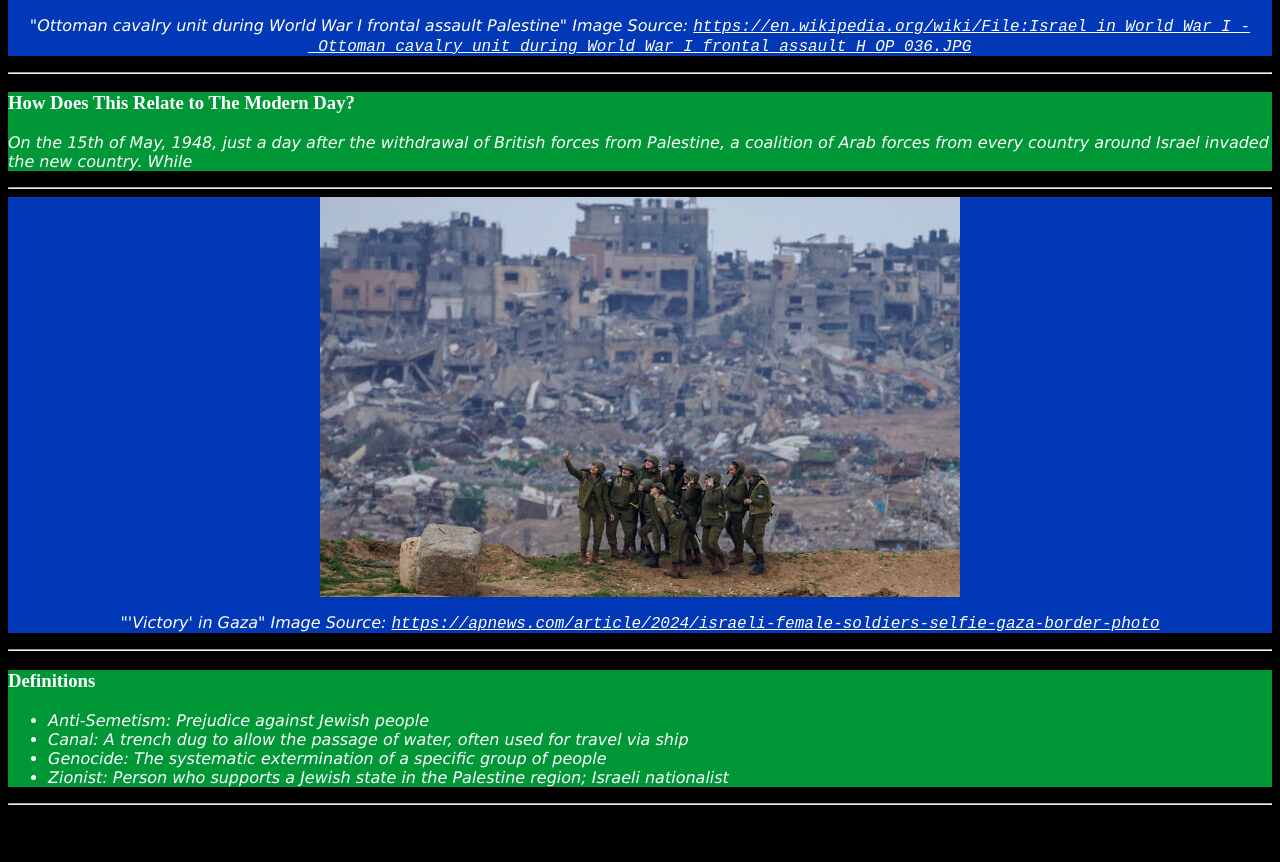
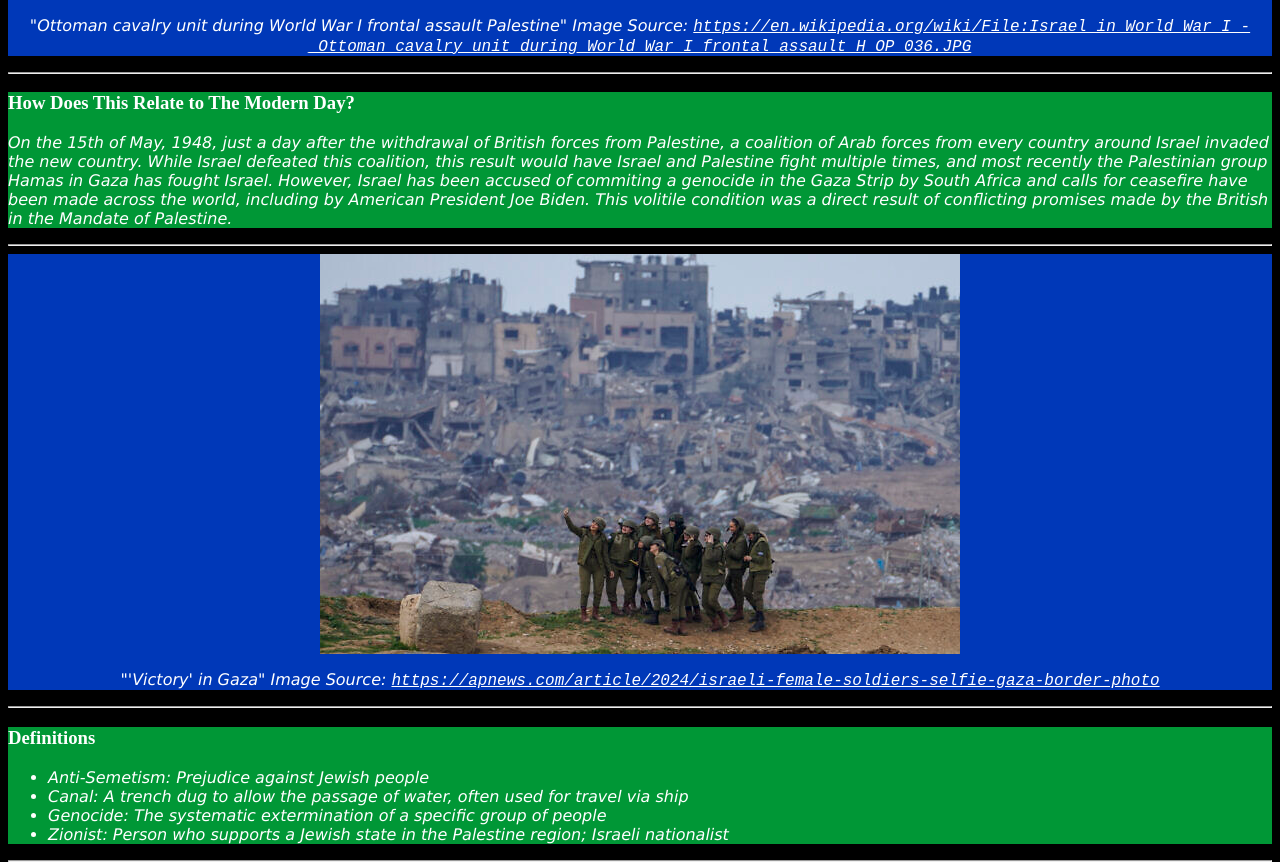
Before and after one commit to IndependentSchoolProjects/OtherFrontsProject, a plain HTML site: page index.html in a window 1280 px wide. Shown: the part 6123-6985 px from the top of the page. Before the commit the page ends 6928 px from the top, so only its background shows below. Drawn offline with Linux system fonts and the light colour scheme.

Commit message:
Update index.html

```diff
--- a/index.html
+++ b/index.html
@@ -83,7 +83,7 @@
         <div class="bg1" id="connections">
             <h3>How Does This Relate to The Modern Day?</h3>
             <p>
-                On the 15th of May, 1948, just a day after the withdrawal of British forces from Palestine, a coalition of Arab forces from every country around Israel invaded the new country. While
+                On the 15th of May, 1948, just a day after the withdrawal of British forces from Palestine, a coalition of Arab forces from every country around Israel invaded the new country. While Israel defeated this coalition, this result would have Israel and Palestine fight multiple times, and most recently the Palestinian group Hamas in Gaza has fought Israel. However, Israel has been accused of commiting a genocide in the Gaza Strip by South Africa and calls for ceasefire have been made across the world, including by American President Joe Biden. This volitile condition was a direct result of conflicting promises made by the British in the Mandate of Palestine.
             </p>
         </div>
         <hr/>
```
